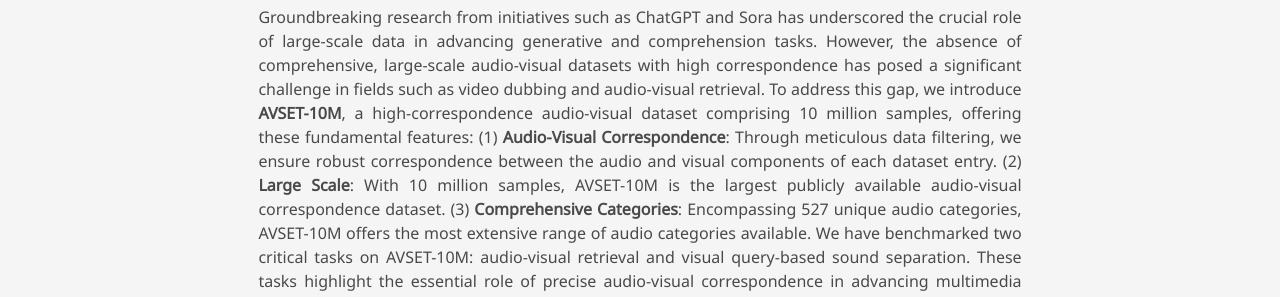
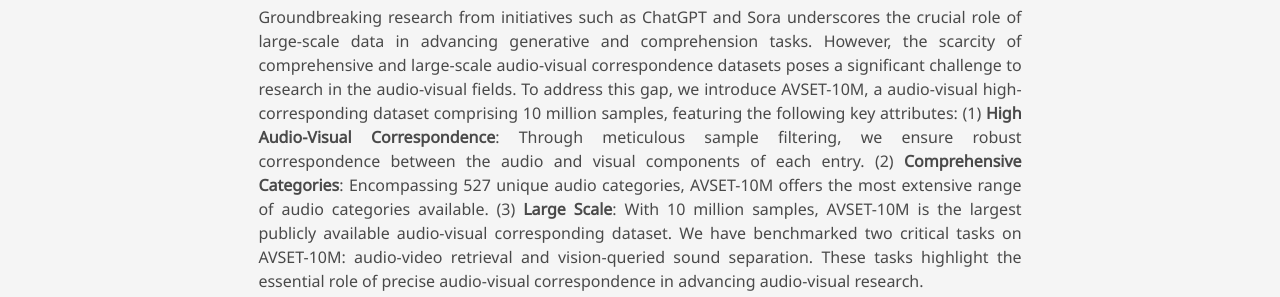
Before and after one commit to AVSET-10M/avset-10m.github.io, a plain HTML site: page index.html in a window 1280 px wide. Shown: the part 331-628 px from the top of the page. Drawn offline with nearby package versions, Linux system fonts and the light colour scheme; some icons are missing; a web font is replaced by a local one.

Commit message:
Update index.html

```diff
--- a/index.html
+++ b/index.html
@@ -202,15 +202,14 @@
                     <h2 class="title is-3">Abstract</h2>
                         <div class="content has-text-justified">
                             <p>
-                                Groundbreaking research from initiatives such as ChatGPT and Sora has underscored the crucial role of large-scale data in advancing generative and comprehension tasks. However, the absence of comprehensive, large-scale audio-visual datasets with high correspondence has posed a significant challenge in fields such as video dubbing and audio-visual retrieval. To address this gap, we introduce <b>AVSET-10M</b>,
-                                a high-correspondence audio-visual dataset comprising 10 million samples, offering these fundamental features:
-                                (1) <b>Audio-Visual Correspondence</b>: Through meticulous data filtering, we ensure robust correspondence between the audio and visual components of each dataset entry.
+                                Groundbreaking research from initiatives such as ChatGPT and Sora underscores the crucial role of large-scale data in advancing generative and comprehension tasks. However, the scarcity of comprehensive and large-scale audio-visual correspondence datasets poses a significant challenge to research in the audio-visual fields. To address this gap, we introduce AVSET-10M, a audio-visual high-corresponding dataset comprising 10 million samples, featuring the following key attributes:
+                                (1) <b>High Audio-Visual Correspondence</b>: Through meticulous sample filtering, we ensure robust correspondence between the audio and visual components of each entry.
 
-                                (2) <b>Large Scale</b>: With 10 million samples, AVSET-10M is the largest publicly available audio-visual correspondence dataset.
+                                (2) <b>Comprehensive Categories</b>: Encompassing 527 unique audio categories, AVSET-10M offers the most extensive range of audio categories available.
 
-                                (3) <b>Comprehensive Categories</b>: Encompassing 527 unique audio categories, AVSET-10M offers the most extensive range of audio categories available.
+                                (3) <b>Large Scale</b>: With 10 million samples, AVSET-10M is the largest publicly available audio-visual corresponding dataset.
 
-                                We have benchmarked two critical tasks on AVSET-10M: audio-visual retrieval and visual query-based sound separation. These tasks highlight the essential role of precise audio-visual correspondence in advancing multimedia research.</p>
+                                We have benchmarked two critical tasks on AVSET-10M: audio-video retrieval and vision-queried sound separation. These tasks highlight the essential role of precise audio-visual correspondence in advancing audio-visual research.</p>
                         </div>
                         <a class="btn  navsize margin-left btndes" href="https://github.com/AVSET-10M/avset-10m" role="button">
                             <span style="color: white">Code</span>
```
